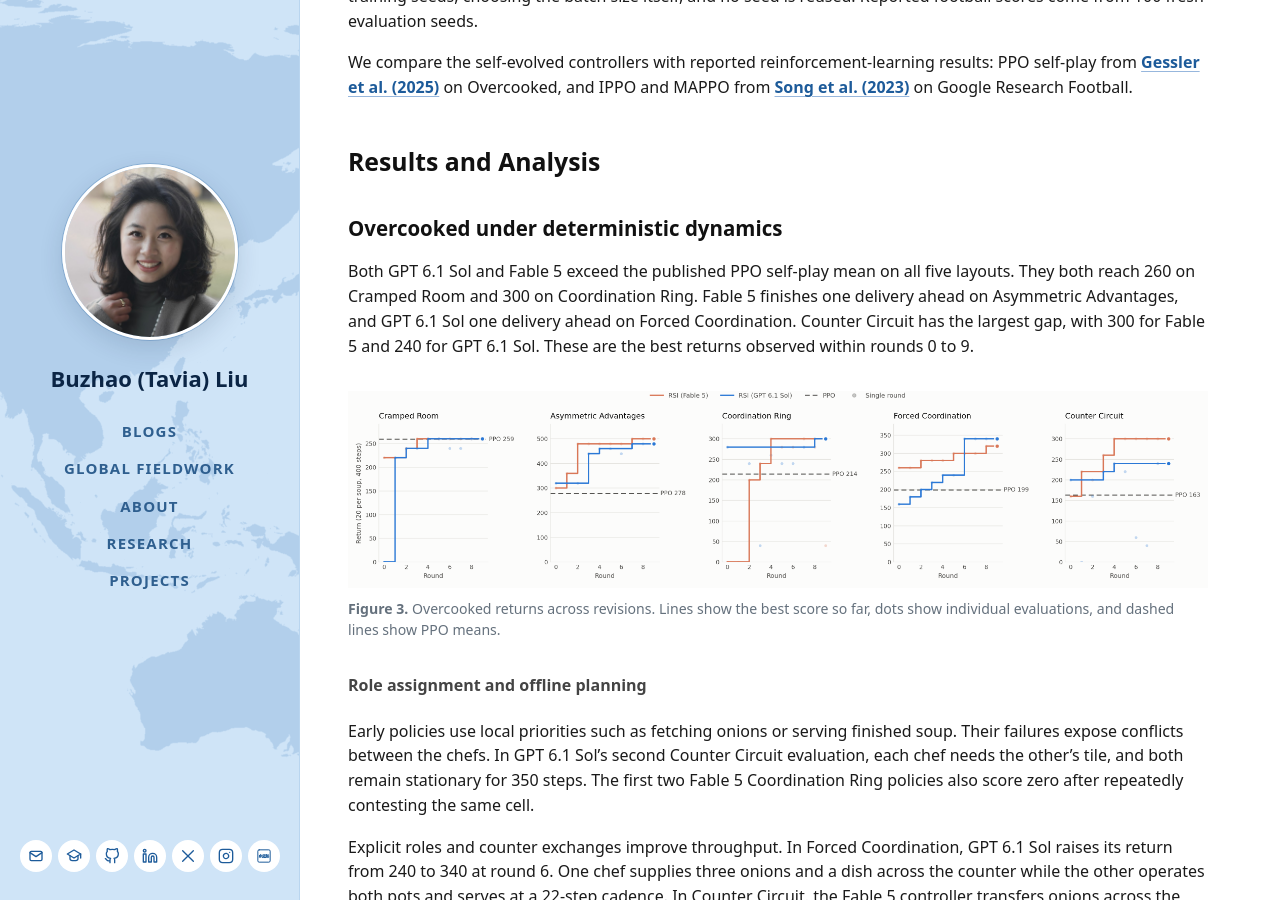
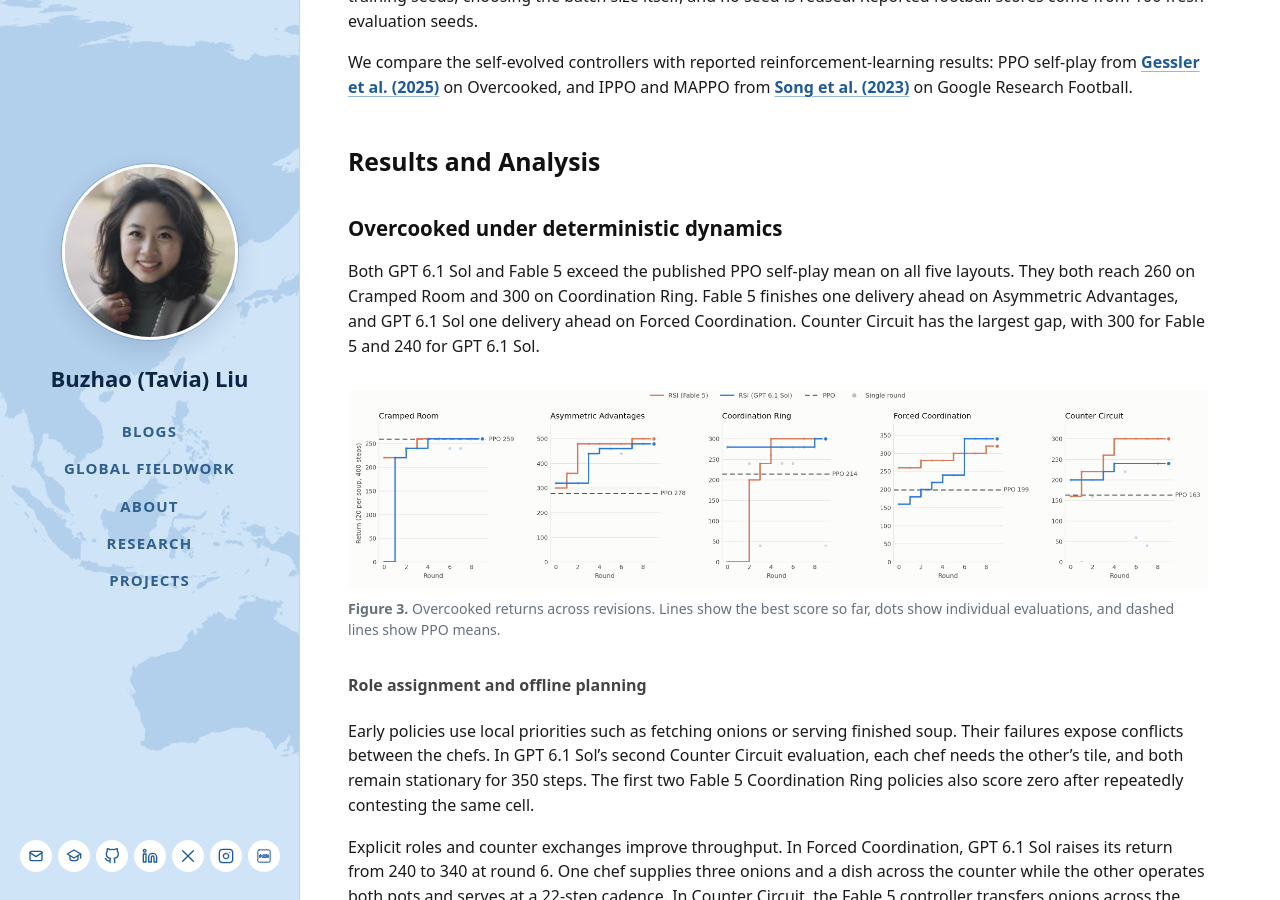
Before and after one commit to tavia-liu/tavia-liu.github.io, a Jekyll site: the page built from _posts/2026-10-31-self-improving-code-as-policies.md, in a window 1280 px wide and 900 px high, scrolled down 2249 px. Built offline with Jekyll 4.4.1, drawn with Linux system fonts in a browser that asks for light colours.

Commit message:
Drop redundant sentence

```diff
--- a/_posts/2026-10-31-self-improving-code-as-policies.md
+++ b/_posts/2026-10-31-self-improving-code-as-policies.md
@@ -65,7 +65,7 @@ We compare the self-evolved controllers with reported reinforcement-learning res
 
 ### Overcooked under deterministic dynamics
 
-Both GPT 6.1 Sol and Fable 5 exceed the published PPO self-play mean on all five layouts. They both reach 260 on Cramped Room and 300 on Coordination Ring. Fable 5 finishes one delivery ahead on Asymmetric Advantages, and GPT 6.1 Sol one delivery ahead on Forced Coordination. Counter Circuit has the largest gap, with 300 for Fable 5 and 240 for GPT 6.1 Sol. These are the best returns observed within rounds 0 to 9.
+Both GPT 6.1 Sol and Fable 5 exceed the published PPO self-play mean on all five layouts. They both reach 260 on Cramped Room and 300 on Coordination Ring. Fable 5 finishes one delivery ahead on Asymmetric Advantages, and GPT 6.1 Sol one delivery ahead on Forced Coordination. Counter Circuit has the largest gap, with 300 for Fable 5 and 240 for GPT 6.1 Sol.
 
 <figure style="margin: 2rem 0; max-width: 100%;">
   <img src="{{ '/assets/img/research/overcooked-rsi-ten-rounds.png' | relative_url }}?v=20261031-final" alt="Best observed return by round on five Overcooked layouts for GPT 6.1 Sol and Fable 5, with published PPO self-play means as dashed reference lines." style="display: block; width: 100%; height: auto;">
```
